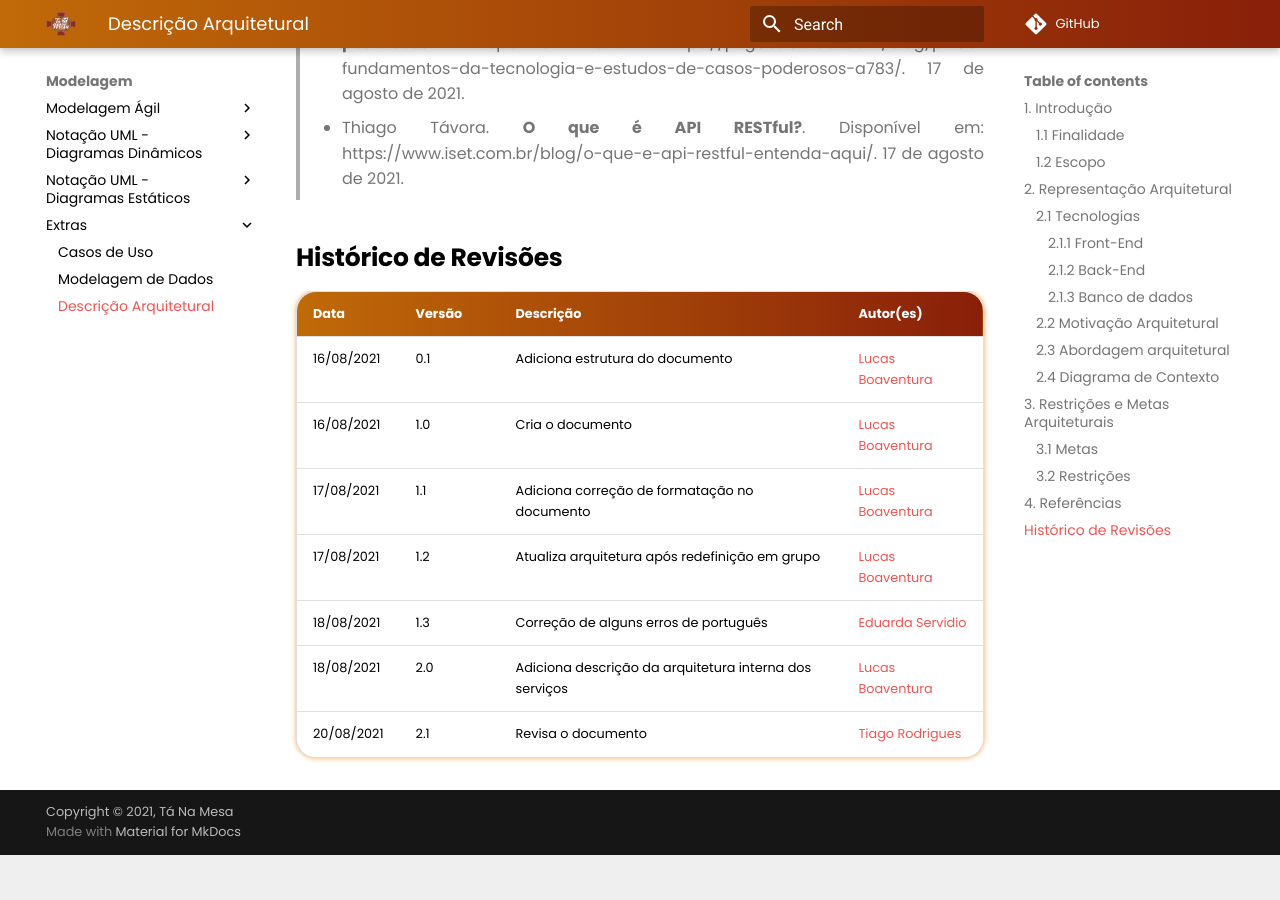
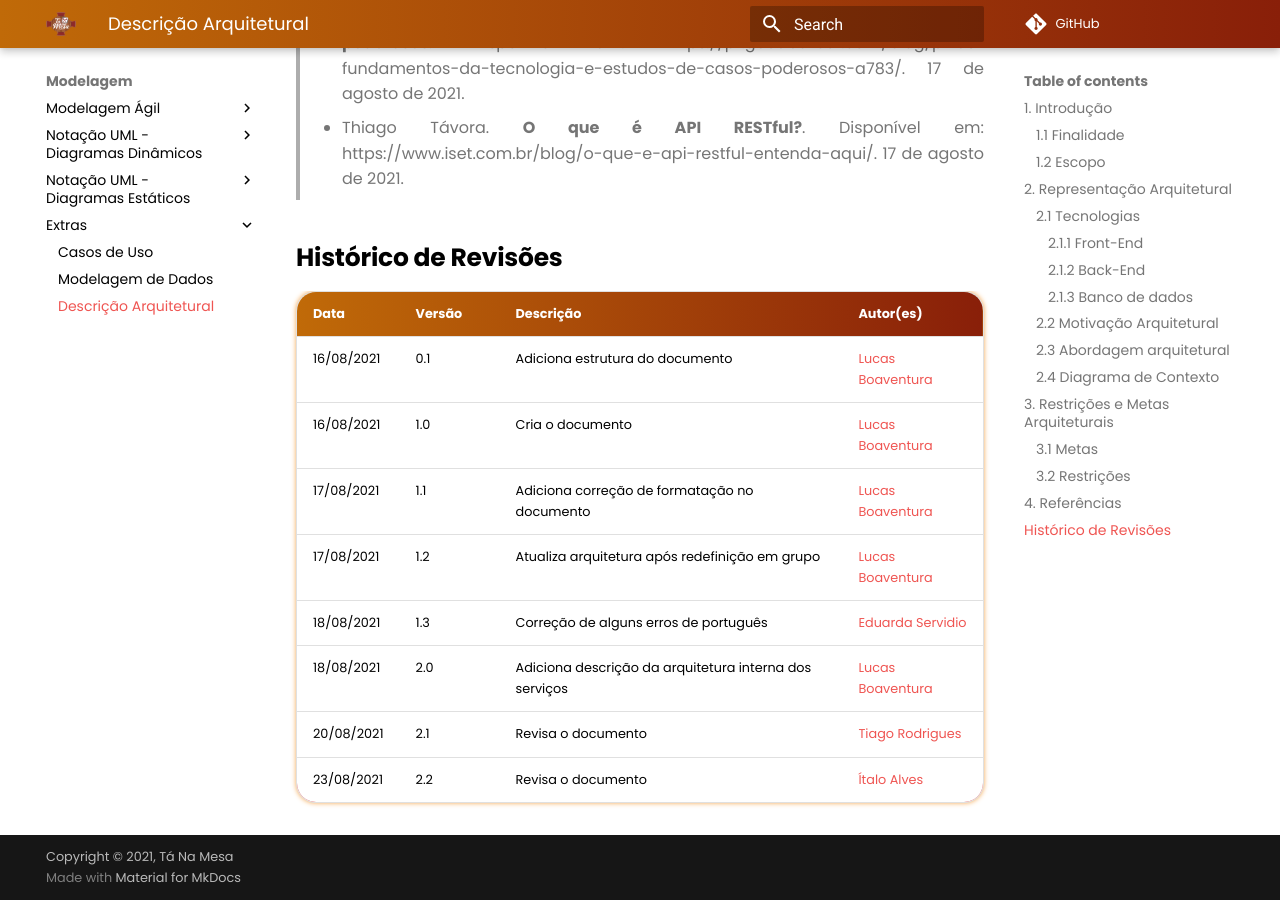
Before and after one commit to UnBArqDsw2021-1/2021.1_G02_TaNaMesa_docs, an MkDocs documentation site: the page built from docs/2-Modelagem/extras/arquitetura.md, in a window 1280 px wide and 900 px high, scrolled down 5084 px. Built offline with MkDocs 1.6.1 and Material for MkDocs 9.7.7, drawn with Linux system fonts in a browser that asks for light colours; comment, search, counter and statistics services are not loaded; before the commit the page ends 5939 px from its top, so only the background shows below that.

Commit message:
(#70) Revisa o documento

```diff
--- a/docs/2-Modelagem/extras/arquitetura.md
+++ b/docs/2-Modelagem/extras/arquitetura.md
@@ -36,7 +36,6 @@ Node.js é um software de código aberto, multiplataforma, baseado no interpreta
 
 PostgreSQL é um SGBD(Sistema Gerenciador de Banco de Dados) relacional, desenvolvido como um projeto de código aberto, que já conta com mais de 30 anos de desenvolvimento ativo. É um sistema muito conhecido por sua forte reputação de confiabilidade e recursos de desempenho.
 
-
 ### 2.2 Motivação Arquitetural
 
 As tecnologias disponíveis no mercado foram analisadas e basicamente todas realizam as operações necessárias para a nossa aplicação, por fim foi levado em consideração a opinião pessoal de cada membro e suas respectivas familiaridades com as tecnologias avaliadas.
@@ -59,6 +58,7 @@ No software descrito nessa Wiki possui os seguintes módulos:
 - **Employee**, responsável por toda interação dos garçons no sistema, como serem chamados por alguma mesa.
 - **Table**, responsável por toda interação com as mesas do estabelecimento.
 - **Gateway**, responsável por intermediar a comunicação entre o Front-End e o Back-End.
+
 ---
 
 - **PWA (App Shell)**
@@ -71,30 +71,30 @@ O PWA (Progressive Web App), que será usado no Front-end da aplicação possui
 
 <figcaption>Figura 1. Resultado do diagrama de contexto.</figcaption>
 
-|     Tema da Reunião      |       Participantes                                                                     |
-| :------------ | :------------------------------------------------------------------------ |
-| Definição do diagrama de contexto e tecnologias da aplicação |                      **Todos** os membros do grupo estavam presentes.                      |
+| Tema da Reunião                                              | Participantes                                    |
+| :----------------------------------------------------------- | :----------------------------------------------- |
+| Definição do diagrama de contexto e tecnologias da aplicação | **Todos** os membros do grupo estavam presentes. |
 
 ## 3. Restrições e Metas Arquiteturais
 
 ### 3.1 Metas
 
-|     Metas      |                                                                            |
-| :------------: | :------------------------------------------------------------------------: |
-| Escalabilidade |                       A aplicação deve ser escalável                       |
+|     Metas      |                                                                         |
+| :------------: | :---------------------------------------------------------------------: |
+| Escalabilidade |                     A aplicação deve ser escalável                      |
 |   Segurança    | A aplicação deve tratar de forma segura os dados sensíveis dos usuários |
-|     Deploy     |                A aplicação deve possuir deploy automatizado                |
+|     Deploy     |              A aplicação deve possuir deploy automatizado               |
 
 ### 3.2 Restrições
 
-|  Restrições   |                                                                |
-| :-----------: | :------------------------------------------------------------: |
-| Conectividade |   É necessária a conexão com internet para utilização do App   |
-|  Plataforma   |         A aplicação terá suporte somente para Android          |
-|    Público    |  A aplicação será desenvolvida voltada ao público brasileiro   |
-|   Linguagem   |      A aplicação será desenvolvida em português do Brasil      |
-|    Equipe     |             A equipe possui apenas 10 integrantes              |
-|     Prazo     | O escopo proposto pode ser alterado ao longo da disciplina     |
+|  Restrições   |                                                             |
+| :-----------: | :---------------------------------------------------------: |
+| Conectividade | É necessária a conexão com internet para utilização do App  |
+|  Plataforma   |        A aplicação terá suporte somente para Android        |
+|    Público    | A aplicação será desenvolvida voltada ao público brasileiro |
+|   Linguagem   |    A aplicação será desenvolvida em português do Brasil     |
+|    Equipe     |            A equipe possui apenas 10 integrantes            |
+|     Prazo     | O escopo proposto pode ser alterado ao longo da disciplina  |
 
 ## 4. Referências
 
@@ -118,12 +118,13 @@ O PWA (Progressive Web App), que será usado no Front-end da aplicação possui
 
 ## Histórico de Revisões
 
-| Data       | Versão | Descrição                                    | Autor(es)                                                                                                |
-| :--------- | :----- | :------------------------------------------- | :------------------------------------------------------------------------------------------------------- |
-| 16/08/2021 | 0.1    | Adiciona estrutura do documento              | [Lucas Boaventura](https://github.com/lboaventura25)                                                     |
-| 16/08/2021 | 1.0    | Cria o documento                             | [Lucas Boaventura](https://github.com/lboaventura25)                                                     |
-| 17/08/2021 | 1.1    | Adiciona correção de formatação no documento | [Lucas Boaventura](https://github.com/lboaventura25)                                                     |
-| 17/08/2021 | 1.2    | Atualiza arquitetura após redefinição em grupo      | [Lucas Boaventura](https://github.com/lboaventura25)                                                     |
-| 18/08/2021 | 1.3    | Correção de alguns erros de português      | [Eduarda Servidio](https://github.com/ServideoEC)                                                    |
-| 18/08/2021 | 2.0    | Adiciona descrição da arquitetura interna dos serviços      | [Lucas Boaventura](https://github.com/lboaventura25)                                                    |
-| 20/08/2021 | 2.1    | Revisa o documento      | [Tiago Rodrigues](https://github.com/tsrrodrigues)                                                    |
+| Data       | Versão | Descrição                                              | Autor(es)                                            |
+| :--------- | :----- | :----------------------------------------------------- | :--------------------------------------------------- |
+| 16/08/2021 | 0.1    | Adiciona estrutura do documento                        | [Lucas Boaventura](https://github.com/lboaventura25) |
+| 16/08/2021 | 1.0    | Cria o documento                                       | [Lucas Boaventura](https://github.com/lboaventura25) |
+| 17/08/2021 | 1.1    | Adiciona correção de formatação no documento           | [Lucas Boaventura](https://github.com/lboaventura25) |
+| 17/08/2021 | 1.2    | Atualiza arquitetura após redefinição em grupo         | [Lucas Boaventura](https://github.com/lboaventura25) |
+| 18/08/2021 | 1.3    | Correção de alguns erros de português                  | [Eduarda Servidio](https://github.com/ServideoEC)    |
+| 18/08/2021 | 2.0    | Adiciona descrição da arquitetura interna dos serviços | [Lucas Boaventura](https://github.com/lboaventura25) |
+| 20/08/2021 | 2.1    | Revisa o documento                                     | [Tiago Rodrigues](https://github.com/tsrrodrigues)   |
+| 23/08/2021 | 2.2    | Revisa o documento                                     | [Ítalo Alves](https://github.com/alvesitalo)         |
```
